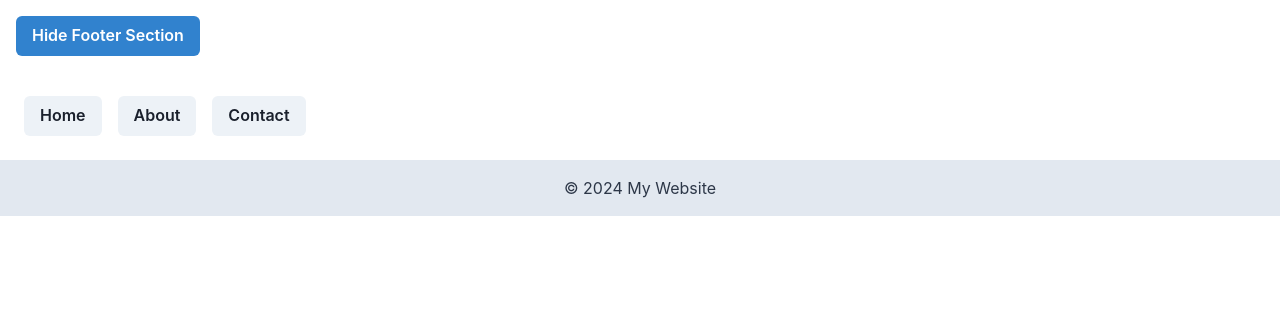
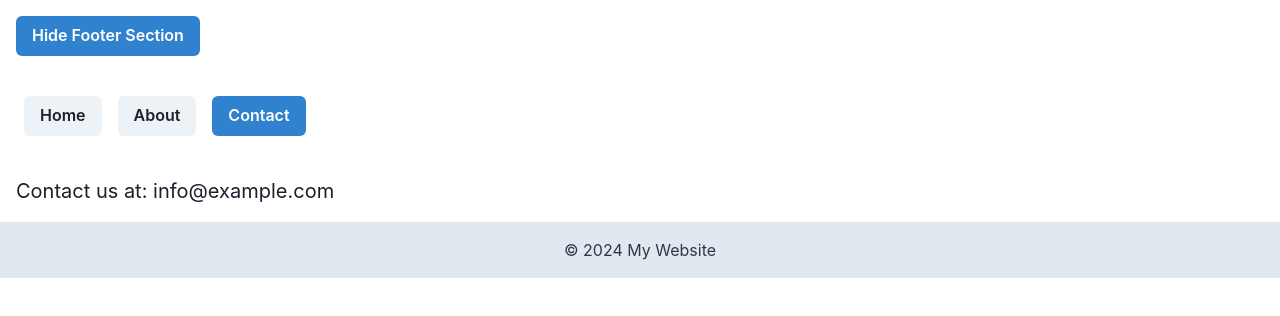
Before and after one commit to GPT-Engineer-App-Dev/fake-data-mocker, a React (Vite) app: page /contact in a window 1280 px wide. Shown: the top 316 px of the page. Built offline with nearby package versions, Linux system fonts and the light colour scheme.

Commit message:
Updated the `App.jsx` file to include the `Contact` component in the routing, ensuring the footer can be toggled there as well. Also updated the `Navigation.jsx` to apply the color scheme to the Contact button for consistency.
Prompt: add or remove a footer

```diff
--- a/src/App.jsx
+++ b/src/App.jsx
@@ -1,5 +1,6 @@
 import React, { useState } from "react";
 import { Route, BrowserRouter as Router, Routes } from "react-router-dom";
+import Contact from "./pages/Contact.jsx";
 import Index from "./pages/Index.jsx";
 import About from "./pages/About.jsx";
 import Navigation from "./components/Navigation.jsx";
@@ -21,6 +22,7 @@ function App() {
         <Routes>
           <Route exact path="/" element={<Index />} />
           <Route path="/about" element={<About />} />
+          <Route path="/contact" element={<Contact />} />
         </Routes>
         {showFooter && <Footer />}
       </Box>
--- a/src/components/Navigation.jsx
+++ b/src/components/Navigation.jsx
@@ -11,7 +11,7 @@ const Navigation = () => {
       <Button as={Link} to="/about" m={2}>
         About
       </Button>
-      <Button as={Link} to="/contact" m={2}>
+      <Button as={Link} to="/contact" m={2} colorScheme="blue">
         Contact
       </Button>
     </Box>
--- a/src/pages/Contact.jsx
+++ b/src/pages/Contact.jsx
@@ -4,7 +4,7 @@ import { Box, Text } from "@chakra-ui/react";
 const Contact = () => {
   return (
     <Box p={4}>
-      <Text fontSize="xl">Welcome to the Contact page!</Text>
+      <Text fontSize="xl">Contact us at: info@example.com</Text>
     </Box>
   );
 };
```
